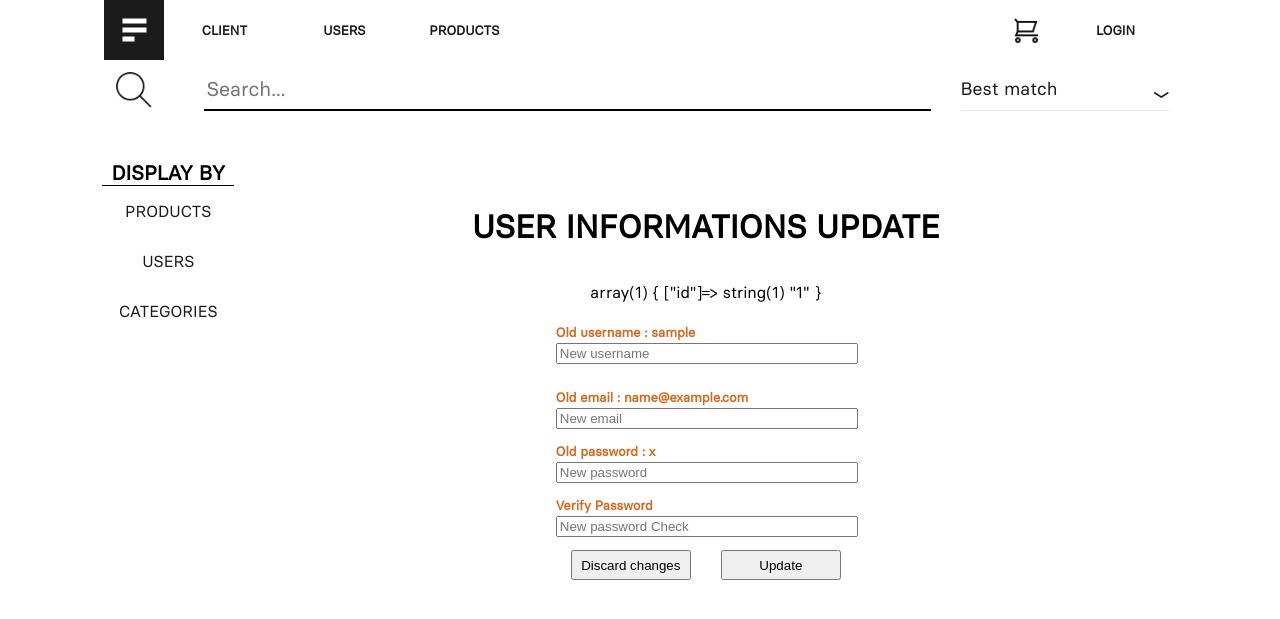
After one commit to cjovignot/01_MyShop, a PHP site: page /admin_user_update.php?id=1 in a window 1280 px wide. The commit adds this page. Shown: the top 619 px of the page. Run offline with PHP 8.4, Linux system fonts and the light colour scheme; tables that the repository leaves empty hold one stand-in row (values such as "Sample post"); a stand-in replaces the project's code that opens the database connection.

Commit message:
added V1 user_update

```diff
--- /dev/null
+++ b/admin_user_update.php
@@ -0,0 +1,84 @@
+<!DOCTYPE HTML>
+<?php
+include_once("connect_db.php");
+session_start();
+?>
+<!-- NAV ADMIN --------------------------------------- -->
+<html>
+ <?php include("nav_bar.php") ?>
+<!-- END NAV ADMIN --------------------------------------- -->
+<!-- DISPLAY PANEL / ACTION --------------------------------------------------------- -->
+<div class="panel" >
+    <div class="user_array">
+                <h2>USER INFORMATIONS UPDATE</h2>
+                <?php
+
+                    $id = $_GET['id'];
+                    $stmt = $pdo->query("SELECT * FROM users WHERE id = $id"); // fetch data
+                    $rows = $stmt->fetchAll();
+                    var_dump($_GET);
+                    // var_dump($rows);
+                    if ($id) {
+                        foreach($rows as $row) {
+                            // var_dump($row);
+                            $user_username = $row['username'];
+                            $user_email = $row['email'];
+                            $user_password = $row['password'];
+                        }
+                    } else {
+                        echo "No user found";
+                    }
+                ?>
+    </div>
+
+            <div>
+                <form class="admin_form" action="admin_users.php" method="post">
+                        <label class="update_form_field"></label>
+                            <div class="display">
+                                <?php echo "Old username : " . $user_username;?>
+                            </div>
+                            <div class="input_admin_form">
+                                <input type="text" name="new_username" placeholder="New username" class="validate">
+                            </div>
+
+                        <label class="update_form_field"></label>
+                            <div class="display">
+                                <?php echo "Old email : " . $user_email;?>
+                            </div>
+                            <div class="input_admin_form">
+                                <input type="email" name="new_email" placeholder="New email" class="validate">
+                            </div>
+
+                            <div class="title_with_field">
+                                <label class="update_form_field"></label>
+                                <div class="display">
+                                    <?php echo "Old password : " . $user_password;?>
+                                </div>
+                                <div class="input_admin_form">
+                                    <input type="password" name="new_password" placeholder="New password" class="validate">
+                                </div>
+                            </div>
+
+                        <label class="update_form_field">Verify Password</label>
+                            <div class="input_admin_form">
+                                <input type="password" name="password_check" placeholder="New password Check" class="validate">
+                            </div>
+                        <div class="form_buttons">
+                            <button class="form_button" type="submit">Discard changes</button>
+                            <button class="form_button" type="submit">Update</button>
+                        </div>
+                </form>
+            </div>
+
+</div>
+<!-- END DISPLAY PANEL / ACTION --------------------------------------------------------- -->
+
+
+
+
+
+
+
+</body>
+
+</html>
--- a/nav_bar.php
+++ b/nav_bar.php
@@ -65,16 +65,10 @@
 
 
 
-            <div class="item"><button type="button" id="filter_collapse">Filters</button>
-                <div id="body_filter_title">
-                      DISPLAY BY
-                </div>
+            <div id="admin_menu_left"><button type="button" id="filter_collapse">Filters</button>
+                <div id="title_menu">DISPLAY BY</div>
 
-                <a class="menu_admin_a" href="admin_products.php"><div class="menu_admin">PRODUCTS</div></a>
-                <a class="menu_admin_a" href="admin_users.php"><div class="menu_admin">USERS</div></a>
-                <a class="menu_admin_a" href="admin_categories.php"><div class="menu_admin">CATEGORYs</div></a>
-
-
-
-
-                </div>
+                <a class="link_admin_menu" href="admin_products.php">PRODUCTS</a>
+                <a class="link_admin_menu" href="admin_users.php">USERS</a>
+                <a class="link_admin_menu" href="admin_categories.php">CATEGORIES</a>
+            </div>
--- a/stylesheet.css
+++ b/stylesheet.css
@@ -213,6 +213,100 @@ header {
             font-weight: bold;
         }
 
+/* START ADMIN MENU LEFT */
+#admin_menu_left {
+    align-items: center;
+    display: flex;
+    left: 110px;
+    flex-direction: column;
+    max-height: 300px;
+    width: 150px;
+}
+#title_menu {
+    font-size: 20px;
+    font-weight: bold;
+    border-bottom: 1px black solid;
+    width: 100%;
+    text-align: center;
+}
+.link_admin_menu {
+    width: 100%;
+    height: 50px;
+    display: flex;
+    justify-content: center;
+    text-decoration: none;
+    align-items: center;
+    color: #1b1b1b;
+    transition: 0.2s;
+}
+.link_admin_menu:hover {
+    background-color: #1b1b1b;
+    color: white;
+    transition: 0.2s;
+}
+
+.panel{
+    align-items: center;
+    margin: 0;
+    width: 100%;
+    display: flex;
+    min-width: 20%;
+    border: 0px black solid;
+    flex-direction: column;
+}
+/* END ADMIN MENU LEFT */
+
+/* START admin_user_update.php */
+.user_array {
+    display: flex;
+    justify-content: center;
+    flex-direction: column;
+    align-items: center;
+}
+.update_form_field {
+    margin-top: 11px;
+    font-size: 13px;
+    font-weight: bold;
+    color: chocolate;
+}
+.user_array h2 {
+    font-weight: 600;
+    padding-top: 20px;
+    text-align: center;
+    font-size: 32px;
+    padding-bottom: 10px;
+}
+.admin_form {
+    display: flex;
+    flex-direction: column;
+    max-width: 400px;
+    margin: auto;
+    min-width: 300px;
+    width: 30%;
+}
+.display {
+    margin-top: 11px;
+    font-size: 13px;
+    font-weight: bold;
+    color: chocolate;
+}
+.validate {
+    display: flex;
+    width: 98%;
+    margin: 3px auto;
+}
+.form_buttons {
+    margin: 10px auto;
+    width: 100%;
+    display: flex;
+    justify-content: space-around;
+}
+.form_button {
+    width: 120px;
+    height: 30px;
+}
+/* END admin_user_update */
+
 
 
 body {
@@ -349,9 +443,10 @@ body {
 
 #container {
     display: flex;
-    flex-wrap: wrap;
+    flex-wrap: nowrap;
     margin: 0 8%;
     margin-top: 160px;
+    justify-content: space-between;
     width: auto;
 }
     .item {
@@ -880,45 +975,3 @@ footer {
     transition: 0.2s;
 }
 }
-
-
-
-
-/* PANEL ADMIN ----------------------------------------- */
-
-.panel{
-    padding: 0px 20px;
-    margin: 0;
-    width: 60%;
-    min-width: 20%;
-    border: 0px black solid;
-}
-
-
-.menu_admin {
-width: 40%;
-height: 20%;
-display: flex;
-justify-content: center;
-align-items: center;
-transition: 0.2s;
-color:black;
-
-
-}
-
-.menu_admin:hover {
-    background-color: #1b1b1b;
-    color: white;
-    transition: 0.2s;
-}
-
-.menu_admin_a:link{
-
-    text-decoration: none!important;
-    color: #1b1b1b;
-    font-weight: bold;
-    font-size: small;
-
-
-}
```
